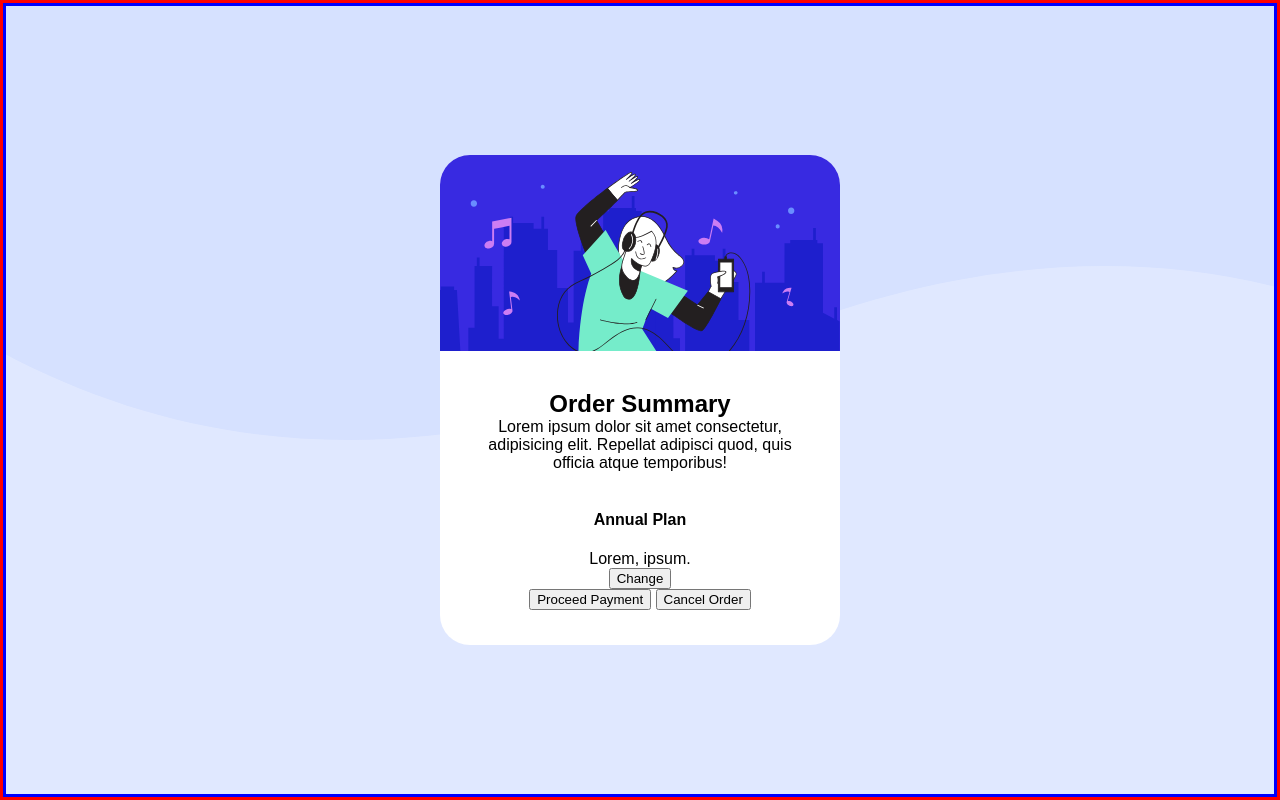
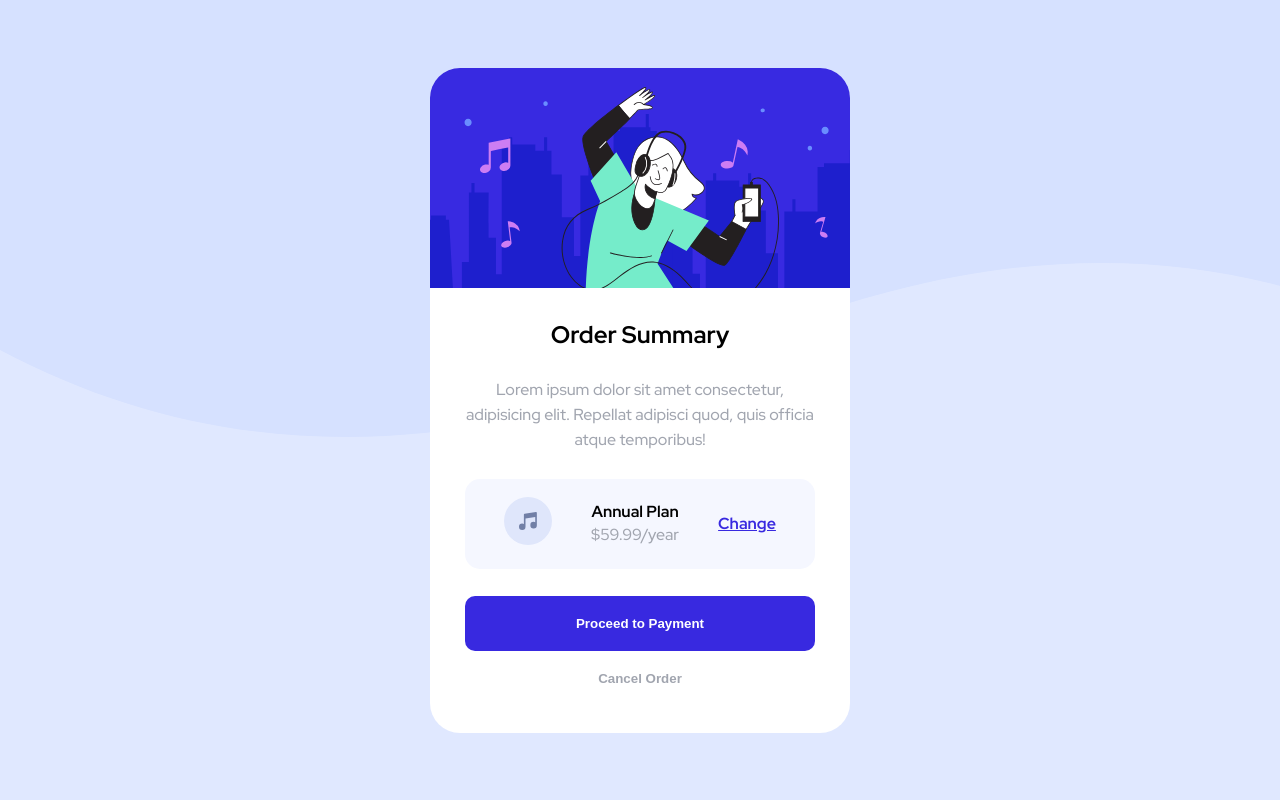
Before and after one commit to franciscocaballero/order-summary-component, a website built with Parcel: page index.html in a window 1280 px wide. Shown: the top 800 px of the page. Built offline with nearby package versions, Linux system fonts and the light colour scheme; a web font is replaced by a local one.

Commit message:
adding final classes /styles

```diff
--- a/index.html
+++ b/index.html
@@ -4,11 +4,13 @@
 <head>
     <meta charset="UTF-8">
     <meta name="viewport" content="width=device-width, initial-scale=1.0">
+    <link href="https://fonts.googleapis.com/css2?family=Red+Hat+Display:wght@500;600;700&display=swap"
+        rel="stylesheet">
+    <script crossorigin="anonymous" type="module" src="src/js/index.js"></script>
     <!-- displays site properly based on user's device -->
     <link rel="stylesheet" href="src/sass/main.scss" />
-    <!-- <link rel="icon" type="image/png" sizes="32x32" href="./images/favicon-32x32.png"> -->
-    <link rel="stylesheet" href="https://fonts.google.com/specimen/Red+Hat+Display">
-    <script crossorigin="anonymous" type="module" src="src/js/index.js"></script>
+    <link rel="icon" type="image/png" sizes="32x32" href="./images/favicon-32x32.png">
+
 
     <title>Frontend Mentor | Order summary card</title>
 
@@ -26,18 +28,24 @@
                 <h2>Order Summary</h2>
                 <p>Lorem ipsum dolor sit amet consectetur, adipisicing elit. Repellat adipisci quod, quis officia atque
                     temporibus!</p>
+
+                <div class="subscription-container">
+                    <div>
+                        <img src="images/icon-music.svg" alt="Music symbol icon">
+                    </div>
+                    <div>
+                        <h4>Annual Plan</h4>
+                        <p>$59.99/year</p>
+                    </div>
+                    <a href="#">Change</a>
+                </div>
                 <div>
-                    <img src="" alt="">
-                    <div class="div">
-                        <h4>Annual Plan</h4>
-                        <p>Lorem, ipsum.</p>
-                        <button>Change</button>
-                    </div>
-                    <button>Proceed Payment</button>
-                    <button>Cancel Order</button>
+                    <button class="btn btn--primary">Proceed to Payment</button>
+                    <button class="btn btn--secondary">Cancel Order</button>
                 </div>
             </div>
         </div>
+    </div>
     </div>
 
 </body>
--- a/src/sass/main.scss
+++ b/src/sass/main.scss
@@ -1,7 +1,11 @@
 :root {
     --clr-primary-200: #e0e8ff;
-    --clr-aaccent-800: #3829e0;
-
+    --clr-accent-800: #3829e0;
+    --very-pale-blue: #f5f7ff;
+    --clr-grey: #a1a5af;
+    --desaturated-blue: hsl(224, 23%, 55%);
+    --dark-blue: hsl(223, 47%, 23%);
+    --clr-white: #fff;
     --ff-primary: "Red Hat Display", sans-serif;
 }
 
@@ -20,23 +24,42 @@ p {
 html {
     width: 100%;
     height: 100%;
-    font-family: var(--ff-primary);
+    overflow: hidden;
 }
 
 body {
     position: relative;
+    height: 100%;
     width: 100%;
-    height: 100%;
-    border: solid red;
+    font-family: var(--ff-primary);
+    font-size: 16px;
     background-color: var(--clr-primary-200);
+
+
+}
+
+a {
+    font-weight: 700;
+    color: var(--clr-accent-800);
+}
+
+p {
+    font: 500;
+    color: var(--clr-grey);
+    line-height: 25px;
 }
 
 .wave {
     position: absolute;
     z-index: -1;
-    min-width: auto;
     min-height: 50%;
     min-width: 100%;
+
+    @media only screen and (max-width: 620px) {
+
+        display: none;
+
+    }
 }
 
 .container {
@@ -45,24 +68,61 @@ body {
     height: 100%;
     justify-content: center;
     align-items: center;
-    border: solid blue
 }
 
 .card {
-    max-width: 400px;
-    max-height: 620px;
+    max-width: 420px;
+    min-height: 610px;
     border-radius: 30px;
     background-color: #fff;
     overflow: hidden;
     text-align: center;
 
     &-info {
-        padding: 35px;
+        display: flex;
+        flex-direction: column;
+        justify-content: space-evenly;
+        min-height: 440px;
+        padding: 0 35px 0 35px;
+    }
+}
+
+.subscription-container {
+    display: flex;
+    flex-direction: row;
+    justify-content: space-evenly;
+    align-items: center;
+    min-height: 90px;
+    background-color: var(--very-pale-blue);
+    border-radius: 15px;
+
+    h4 {
+        margin: 0
     }
 
-    img {
-        max-width: 100%;
-        max-height: 100%;
+}
 
+//Buttons
+.btn {
+    border: none;
+    width: 100%;
+    font-weight: 800;
+    padding: 20px 0 20px 0;
+
+    &--primary {
+        background-color: var(--clr-accent-800);
+        border-radius: 10px;
+        color: var(--clr-white);
+        transition: 0.2s;
+
+        &:hover {
+            box-shadow: 0px 13px 12px 5px #e0e8ff;
+            transform: translateY(-2px);
+        }
+    }
+
+    &--secondary {
+        background-color: transparent;
+        color: var(--clr-grey);
     }
 }
```
Also changed, not shown: design/mobile-design.jpg, 1 other file.
